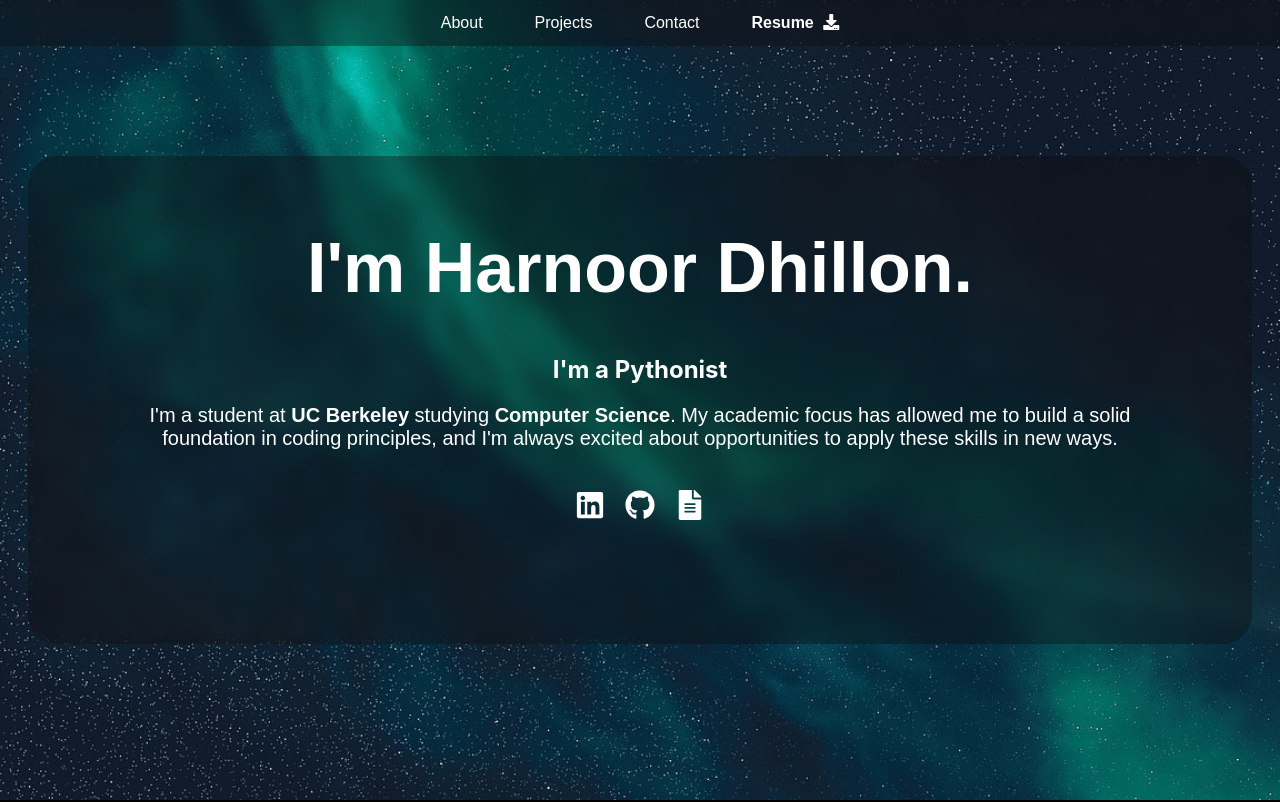
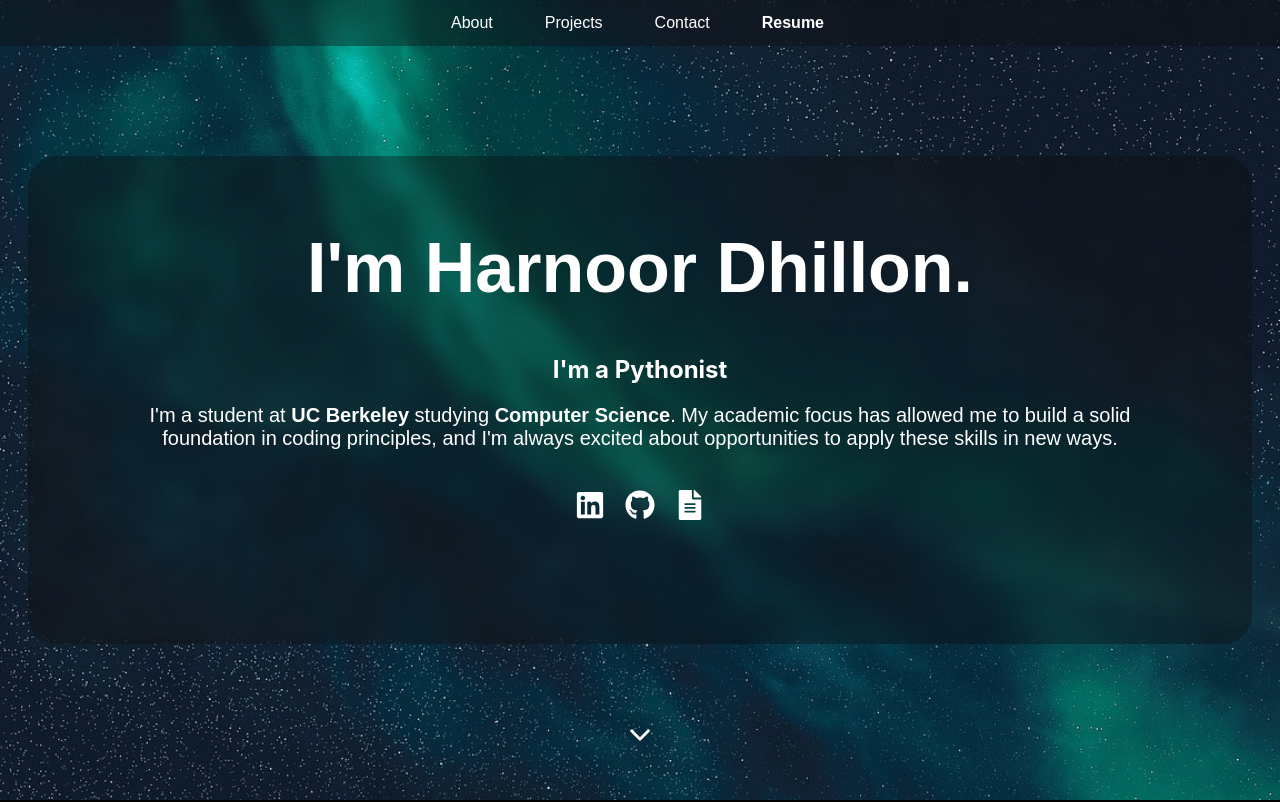
Before and after one commit to HarnoorDhillon/HarnoorDhillonWebsite, a React (Create React App) app: page / in a window 1280 px wide. Shown: the top 802 px of the page. Built offline with nearby package versions, Linux system fonts and the light colour scheme.

Commit message:
navbar is fully functional with transitions and added an arrow in about.js with transitions to aboutme.js

```diff
--- a/src/About.css
+++ b/src/About.css
@@ -41,3 +41,16 @@
   .icon-container a:hover {
     transform: scale(1.2); /* this will enlarge the icon to 120% of its original size when hovered */
   }
+  .scroll-down-icon {
+    color: white;
+    position: absolute;
+    bottom: 50px;
+    left: 50%;
+    transform: translateX(-50%);
+    transition: transform 0.3s ease-in-out;
+    border-radius: 100%;
+  }
+
+  .scroll-down-icon:hover {
+    transform: translateX(-50%) scale(1.2);
+  }
--- a/src/About.js
+++ b/src/About.js
@@ -4,6 +4,8 @@ import TypingText from './TypingText';
 import './About.css';
 import backgroundImage from './images/polar.jpeg';
 import { FaLinkedin, FaGithub, FaFileAlt } from 'react-icons/fa';
+import { IoIosArrowDown } from 'react-icons/io';
+import { Link } from 'react-scroll';
 
 const About = () => {
   return (
@@ -25,7 +27,11 @@ const About = () => {
             </a>
           </div>
       </div>
+      <Link to="aboutme" spy={true} smooth={true} duration={500}>
+        <IoIosArrowDown className="scroll-down-icon" size={30} />
+      </Link>
     </Element>
+
   );
 };
 
--- a/src/AboutMe.js
+++ b/src/AboutMe.js
@@ -1,9 +1,11 @@
 import React from 'react';
 import './AboutMe.css';
 import myFace from './images/myface.jpeg'; // Update with the correct path to your image
+import { Element } from 'react-scroll';
 
 const AboutMe = () => {
   return (
+    <Element name="aboutme" className="element aboutme">
       <section className="about-me">
         <div className="about-content">
           <img src={myFace} alt="My face" className="face-pic" />
@@ -27,6 +29,7 @@ const AboutMe = () => {
           </div>
         </div>
       </section>
+    </Element>
   );
 }
 
--- a/src/Contact.js
+++ b/src/Contact.js
@@ -1,12 +1,15 @@
 import React from 'react';
 import './Contact.css';
+import { Element } from 'react-scroll';
 
 const Contact = () => {
   return (
-    <div className="contact-container">
-      <h2>Contact Me</h2>
-      {/* Your form or contact info goes here */}
-    </div>
+    <Element name="contact" className="element contact">
+      <div className="contact-container">
+        <h2>Contact Me</h2>
+        {/* Your form or contact info goes here */}
+      </div>
+    </Element>
   );
 };
 
--- a/src/Navbar.js
+++ b/src/Navbar.js
@@ -1,16 +1,17 @@
 import React from 'react';
+import { Link } from 'react-scroll';
 import './Navbar.css';
 
 const NavBar = () => {
     return (
         <nav>
             <ul>
-                <li><a href="#about">About</a></li>
-                <li><a href="#projects">Projects</a></li>
-                <li><a href="#career">Contact</a></li>
+                <li><Link activeClass="active" to="about" spy={true} smooth={true} duration={500}>About</Link></li>
+                <li><Link activeClass="active" to="projects" spy={true} smooth={true} duration={500}>Projects</Link></li>
+                <li><Link activeClass="active" to="contact" spy={true} smooth={true} duration={500}>Contact</Link></li>
                 <li>
                   <a className="resume-link" href="https://www.dropbox.com/s/uj8ej2xlcuxl6ky/Resume.pdf?dl=0" target="_blank" rel="noopener noreferrer">
-                    Resume <i className="fas fa-download"></i>
+                    Resume <i class="fa-solid fa-arrow-down-to-line"></i>
                   </a>
                 </li>
             </ul>
--- a/src/Parallax.js
+++ b/src/Parallax.js
@@ -4,7 +4,7 @@ import './Parallax.css';
 const Parallax = () => {
   return (
     <div id="parallax">
-      {/* This div will show your background image */}
+      {/* This div will show background image */}
     </div>
   );
 };
--- a/src/Projects.js
+++ b/src/Projects.js
@@ -8,6 +8,7 @@ import image5 from './images/image5.jpg';
 import image6 from './images/image6.jpg';
 import image7 from './images/image7.jpg';
 import image8 from './images/image8.jpg';
+import { Element } from 'react-scroll';
 
 const Projects = () => {
   const projects = [
@@ -22,6 +23,7 @@ const Projects = () => {
   ];
 
   return (
+    <Element name="projects" className="element projects">
       <section className="projects">
         <h2>My Projects</h2>
         <div className="project-columns">
@@ -32,6 +34,7 @@ const Projects = () => {
           ))}
         </div>
       </section>
+    </Element>
   );
 }
 
```
Also changed, not shown: 1 other file (tests, documents, lock files or other folders). Lines whose indentation alone changed are shown as unchanged.
